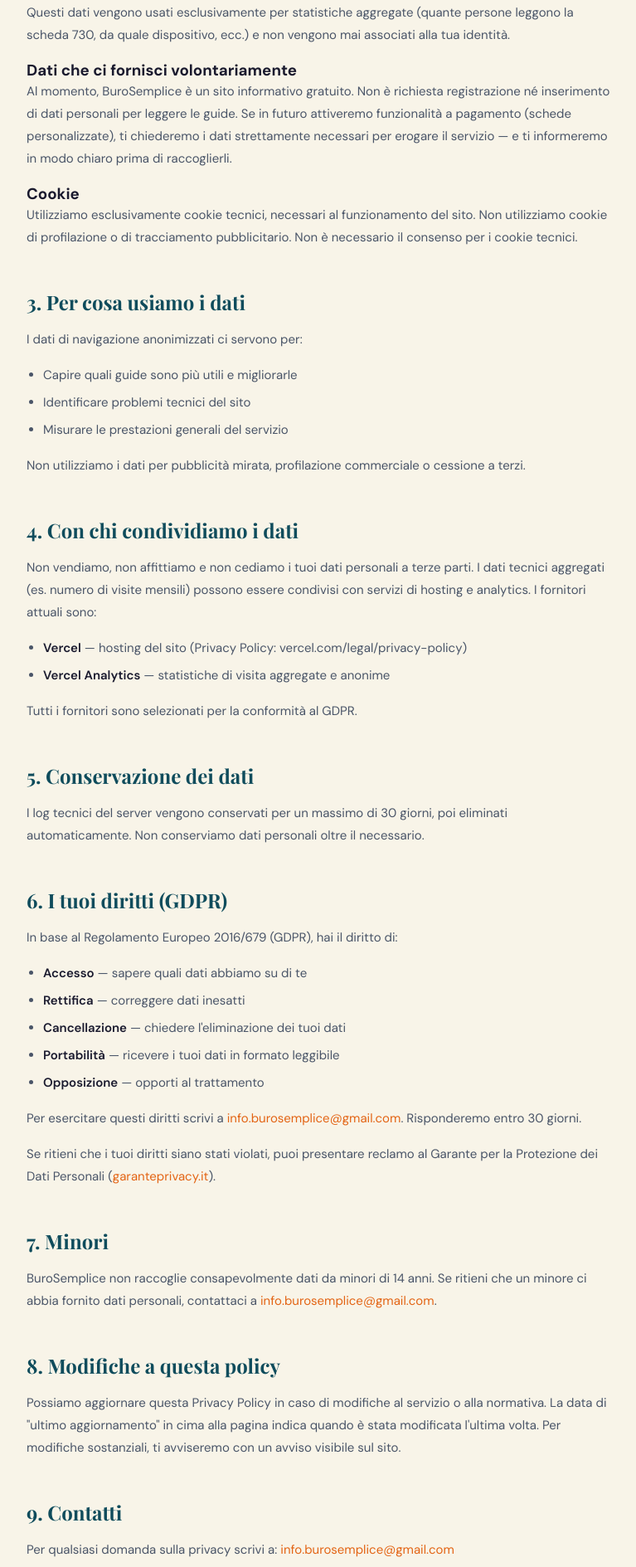
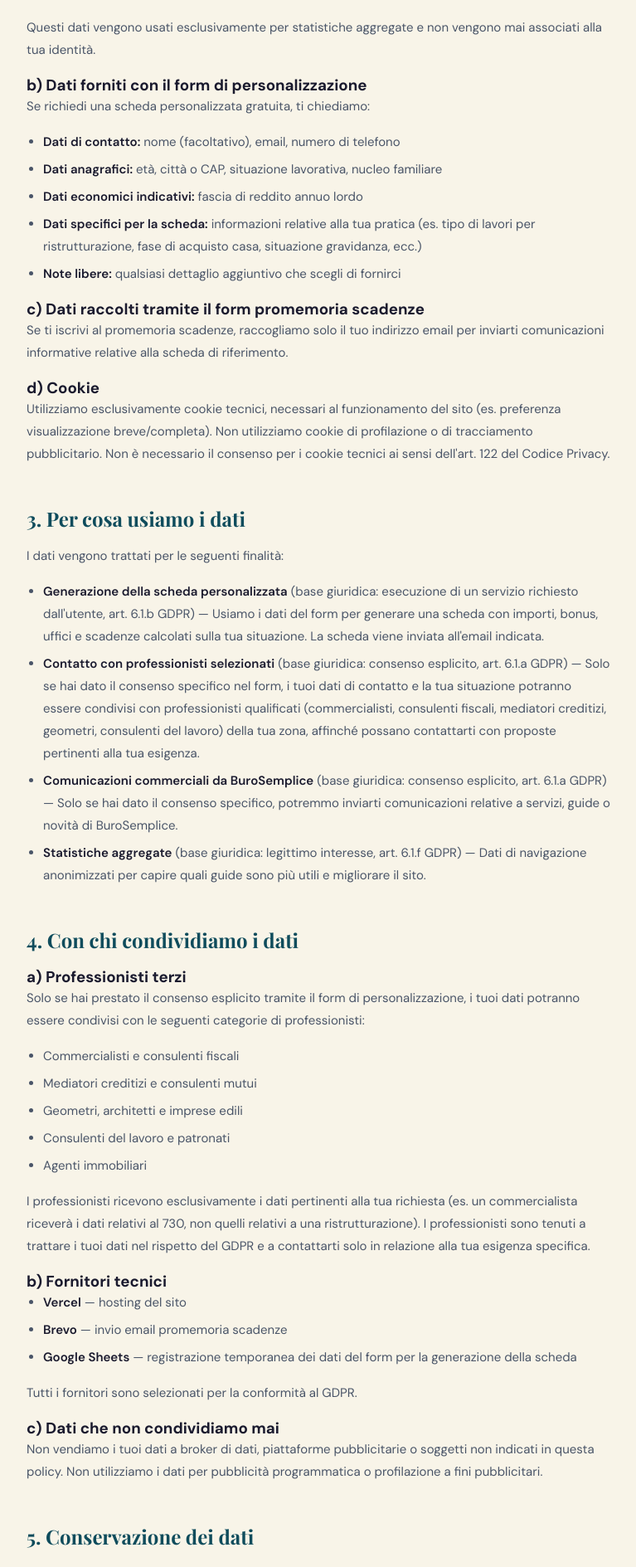
Before and after one commit to Kassius92/BuroFacile, a Next.js app: page /privacy in a window 1280 px wide. Shown: the part 893-2782 px from the top of the page at 83% size, without its empty margins (256-1023 px from the left). Built offline with nearby package versions, Linux system fonts and the light colour scheme; a web font is replaced by a local one.

Commit message:
Add files via upload

```diff
--- a/app/privacy/page.js
+++ b/app/privacy/page.js
@@ -25,7 +25,7 @@ export default function PrivacyPage() {
         <p className="page-sub">Ultimo aggiornamento: marzo 2026 · Titolare: BuroSemplice</p>
 
         <div className="box-info">
-          <p>Versione breve: non raccogliamo dati personali per vendere pubblicità. Non cediamo i tuoi dati a nessuno. Usi il sito, leggi le guide, esci. Fine.</p>
+          <p>Versione breve: le guide sono gratuite e non richiedono dati. Se richiedi la scheda personalizzata, ti chiediamo alcuni dati per prepararla e, con il tuo consenso esplicito, per metterti in contatto con professionisti della tua zona. Puoi revocare il consenso in qualsiasi momento.</p>
         </div>
 
         <div className="prose">
@@ -33,7 +33,8 @@ export default function PrivacyPage() {
           <p>BuroSemplice è un servizio informativo che aiuta i cittadini italiani a orientarsi nella burocrazia e nelle pratiche della vita quotidiana. Il titolare del trattamento dei dati è BuroSemplice (<a href="mailto:info.burosemplice@gmail.com">info.burosemplice@gmail.com</a>).</p>
 
           <h2>2. Quali dati raccogliamo</h2>
-          <h3>Dati di navigazione (automatici)</h3>
+
+          <h3>a) Dati di navigazione (automatici)</h3>
           <p>Come qualsiasi sito web, i nostri server registrano automaticamente alcune informazioni tecniche quando lo visiti:</p>
           <ul>
             <li>Indirizzo IP (anonimizzato)</li>
@@ -41,48 +42,79 @@ export default function PrivacyPage() {
             <li>Pagine visitate e tempo di permanenza</li>
             <li>Sito da cui provieni (referrer)</li>
           </ul>
-          <p>Questi dati vengono usati esclusivamente per statistiche aggregate (quante persone leggono la scheda 730, da quale dispositivo, ecc.) e non vengono mai associati alla tua identità.</p>
+          <p>Questi dati vengono usati esclusivamente per statistiche aggregate e non vengono mai associati alla tua identità.</p>
 
-          <h3>Dati che ci fornisci volontariamente</h3>
-          <p>Al momento, BuroSemplice è un sito informativo gratuito. Non è richiesta registrazione né inserimento di dati personali per leggere le guide. Se in futuro attiveremo funzionalità a pagamento (schede personalizzate), ti chiederemo i dati strettamente necessari per erogare il servizio — e ti informeremo in modo chiaro prima di raccoglierli.</p>
+          <h3>b) Dati forniti con il form di personalizzazione</h3>
+          <p>Se richiedi una scheda personalizzata gratuita, ti chiediamo:</p>
+          <ul>
+            <li><strong>Dati di contatto:</strong> nome (facoltativo), email, numero di telefono</li>
+            <li><strong>Dati anagrafici:</strong> età, città o CAP, situazione lavorativa, nucleo familiare</li>
+            <li><strong>Dati economici indicativi:</strong> fascia di reddito annuo lordo</li>
+            <li><strong>Dati specifici per la scheda:</strong> informazioni relative alla tua pratica (es. tipo di lavori per ristrutturazione, fase di acquisto casa, situazione gravidanza, ecc.)</li>
+            <li><strong>Note libere:</strong> qualsiasi dettaglio aggiuntivo che scegli di fornirci</li>
+          </ul>
 
-          <h3>Cookie</h3>
-          <p>Utilizziamo esclusivamente cookie tecnici, necessari al funzionamento del sito. Non utilizziamo cookie di profilazione o di tracciamento pubblicitario. Non è necessario il consenso per i cookie tecnici.</p>
+          <h3>c) Dati raccolti tramite il form promemoria scadenze</h3>
+          <p>Se ti iscrivi al promemoria scadenze, raccogliamo solo il tuo indirizzo email per inviarti comunicazioni informative relative alla scheda di riferimento.</p>
+
+          <h3>d) Cookie</h3>
+          <p>Utilizziamo esclusivamente cookie tecnici, necessari al funzionamento del sito (es. preferenza visualizzazione breve/completa). Non utilizziamo cookie di profilazione o di tracciamento pubblicitario. Non è necessario il consenso per i cookie tecnici ai sensi dell&apos;art. 122 del Codice Privacy.</p>
 
           <h2>3. Per cosa usiamo i dati</h2>
-          <p>I dati di navigazione anonimizzati ci servono per:</p>
+          <p>I dati vengono trattati per le seguenti finalità:</p>
           <ul>
-            <li>Capire quali guide sono più utili e migliorarle</li>
-            <li>Identificare problemi tecnici del sito</li>
-            <li>Misurare le prestazioni generali del servizio</li>
+            <li><strong>Generazione della scheda personalizzata</strong> (base giuridica: esecuzione di un servizio richiesto dall&apos;utente, art. 6.1.b GDPR) — Usiamo i dati del form per generare una scheda con importi, bonus, uffici e scadenze calcolati sulla tua situazione. La scheda viene inviata all&apos;email indicata.</li>
+            <li><strong>Contatto con professionisti selezionati</strong> (base giuridica: consenso esplicito, art. 6.1.a GDPR) — Solo se hai dato il consenso specifico nel form, i tuoi dati di contatto e la tua situazione potranno essere condivisi con professionisti qualificati (commercialisti, consulenti fiscali, mediatori creditizi, geometri, consulenti del lavoro) della tua zona, affinché possano contattarti con proposte pertinenti alla tua esigenza.</li>
+            <li><strong>Comunicazioni commerciali da BuroSemplice</strong> (base giuridica: consenso esplicito, art. 6.1.a GDPR) — Solo se hai dato il consenso specifico, potremmo inviarti comunicazioni relative a servizi, guide o novità di BuroSemplice.</li>
+            <li><strong>Statistiche aggregate</strong> (base giuridica: legittimo interesse, art. 6.1.f GDPR) — Dati di navigazione anonimizzati per capire quali guide sono più utili e migliorare il sito.</li>
           </ul>
-          <p>Non utilizziamo i dati per pubblicità mirata, profilazione commerciale o cessione a terzi.</p>
 
           <h2>4. Con chi condividiamo i dati</h2>
-          <p>Non vendiamo, non affittiamo e non cediamo i tuoi dati personali a terze parti. I dati tecnici aggregati (es. numero di visite mensili) possono essere condivisi con servizi di hosting e analytics. I fornitori attuali sono:</p>
+
+          <h3>a) Professionisti terzi</h3>
+          <p>Solo se hai prestato il consenso esplicito tramite il form di personalizzazione, i tuoi dati potranno essere condivisi con le seguenti categorie di professionisti:</p>
           <ul>
-            <li><strong>Vercel</strong> — hosting del sito (Privacy Policy: vercel.com/legal/privacy-policy)</li>
-            <li><strong>Vercel Analytics</strong> — statistiche di visita aggregate e anonime</li>
+            <li>Commercialisti e consulenti fiscali</li>
+            <li>Mediatori creditizi e consulenti mutui</li>
+            <li>Geometri, architetti e imprese edili</li>
+            <li>Consulenti del lavoro e patronati</li>
+            <li>Agenti immobiliari</li>
+          </ul>
+          <p>I professionisti ricevono esclusivamente i dati pertinenti alla tua richiesta (es. un commercialista riceverà i dati relativi al 730, non quelli relativi a una ristrutturazione). I professionisti sono tenuti a trattare i tuoi dati nel rispetto del GDPR e a contattarti solo in relazione alla tua esigenza specifica.</p>
+
+          <h3>b) Fornitori tecnici</h3>
+          <ul>
+            <li><strong>Vercel</strong> — hosting del sito</li>
+            <li><strong>Brevo</strong> — invio email promemoria scadenze</li>
+            <li><strong>Google Sheets</strong> — registrazione temporanea dei dati del form per la generazione della scheda</li>
           </ul>
           <p>Tutti i fornitori sono selezionati per la conformità al GDPR.</p>
 
+          <h3>c) Dati che non condividiamo mai</h3>
+          <p>Non vendiamo i tuoi dati a broker di dati, piattaforme pubblicitarie o soggetti non indicati in questa policy. Non utilizziamo i dati per pubblicità programmatica o profilazione a fini pubblicitari.</p>
+
           <h2>5. Conservazione dei dati</h2>
-          <p>I log tecnici del server vengono conservati per un massimo di 30 giorni, poi eliminati automaticamente. Non conserviamo dati personali oltre il necessario.</p>
+          <ul>
+            <li><strong>Dati del form:</strong> conservati per un massimo di 24 mesi dalla compilazione, poi eliminati. Se revochi il consenso prima, vengono eliminati entro 30 giorni.</li>
+            <li><strong>Email promemoria:</strong> conservate fino a cancellazione dell&apos;iscrizione (possibile con un clic da ogni email).</li>
+            <li><strong>Log tecnici:</strong> conservati per un massimo di 30 giorni.</li>
+          </ul>
 
           <h2>6. I tuoi diritti (GDPR)</h2>
           <p>In base al Regolamento Europeo 2016/679 (GDPR), hai il diritto di:</p>
           <ul>
-            <li><strong>Accesso</strong> — sapere quali dati abbiamo su di te</li>
+            <li><strong>Accesso</strong> — sapere quali dati abbiamo su di te e come vengono usati</li>
             <li><strong>Rettifica</strong> — correggere dati inesatti</li>
             <li><strong>Cancellazione</strong> — chiedere l&apos;eliminazione dei tuoi dati</li>
             <li><strong>Portabilità</strong> — ricevere i tuoi dati in formato leggibile</li>
-            <li><strong>Opposizione</strong> — opporti al trattamento</li>
+            <li><strong>Opposizione</strong> — opporti al trattamento per finalità di marketing</li>
+            <li><strong>Revoca del consenso</strong> — ritirare il consenso al contatto da parte di professionisti terzi o alle comunicazioni commerciali, in qualsiasi momento, senza pregiudicare la liceità del trattamento effettuato prima della revoca</li>
           </ul>
           <p>Per esercitare questi diritti scrivi a <a href="mailto:info.burosemplice@gmail.com">info.burosemplice@gmail.com</a>. Risponderemo entro 30 giorni.</p>
           <p>Se ritieni che i tuoi diritti siano stati violati, puoi presentare reclamo al Garante per la Protezione dei Dati Personali (<a href="https://www.garanteprivacy.it" target="_blank" rel="noopener">garanteprivacy.it</a>).</p>
 
           <h2>7. Minori</h2>
-          <p>BuroSemplice non raccoglie consapevolmente dati da minori di 14 anni. Se ritieni che un minore ci abbia fornito dati personali, contattaci a <a href="mailto:info.burosemplice@gmail.com">info.burosemplice@gmail.com</a>.</p>
+          <p>BuroSemplice non raccoglie consapevolmente dati da minori di 14 anni. Il form di personalizzazione è riservato a maggiorenni. Se ritieni che un minore ci abbia fornito dati personali, contattaci a <a href="mailto:info.burosemplice@gmail.com">info.burosemplice@gmail.com</a>.</p>
 
           <h2>8. Modifiche a questa policy</h2>
           <p>Possiamo aggiornare questa Privacy Policy in caso di modifiche al servizio o alla normativa. La data di &quot;ultimo aggiornamento&quot; in cima alla pagina indica quando è stata modificata l&apos;ultima volta. Per modifiche sostanziali, ti avviseremo con un avviso visibile sul sito.</p>
```
Also changed, not shown: app/termini/page.js (+30 -12 lines).
